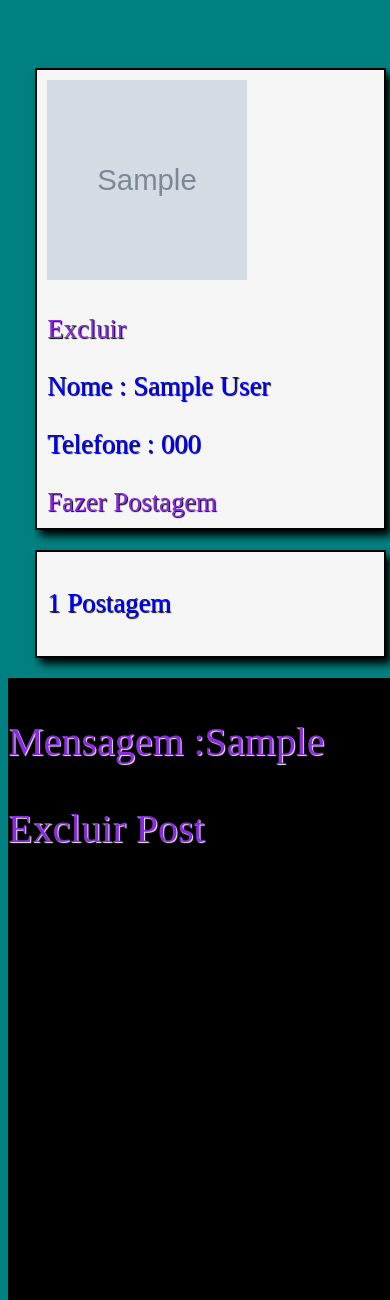
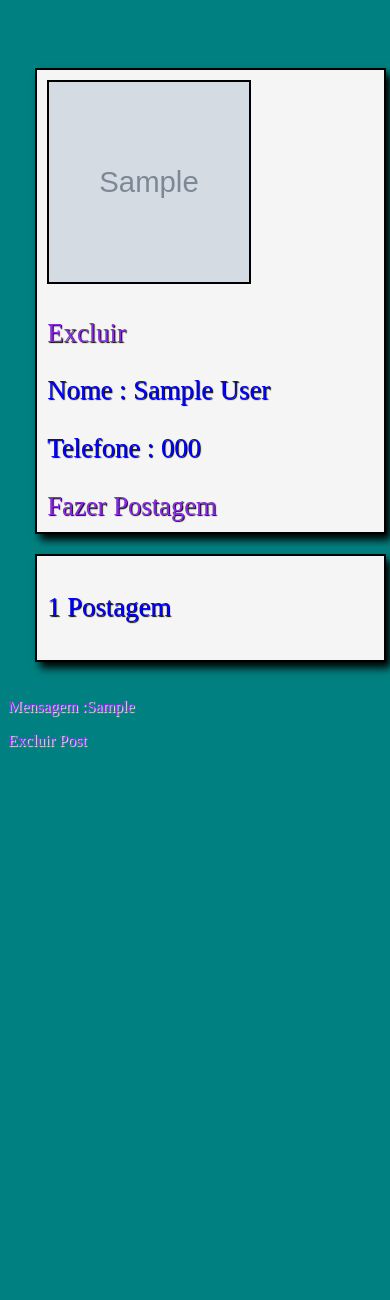
Before and after one commit to Paulo-henrique-otk/Mapphl, a PHP site: page /Perfil.php in a window 390 px wide. Shown: the top 1300 px of the page. Run offline with PHP 8.4, Linux system fonts and the light colour scheme; the visitor is signed in with stand-in values (Sample User, id 1); tables that the repository leaves empty hold one stand-in row (values such as "Sample post"); grey boxes marked "Sample" are stand-in pictures.

Commit message:
mudança no visual da pa´gina

```diff
--- a/css/Perfil.css
+++ b/css/Perfil.css
@@ -44,12 +44,14 @@ a:hover{
 main{
     width: 100%;
     height: 150vh;
-    background-color: black;
+
 }
 img{
+    border:2px solid black;
     width: 90%;
 }
 video{
+      border:2px solid black;
     width: 90%;
 }
 main p{
@@ -68,4 +70,7 @@ main p{
         width: 90%;
         left: 2%;
     }
+    main p{
+        font-size:100%;
 }
+}
```
